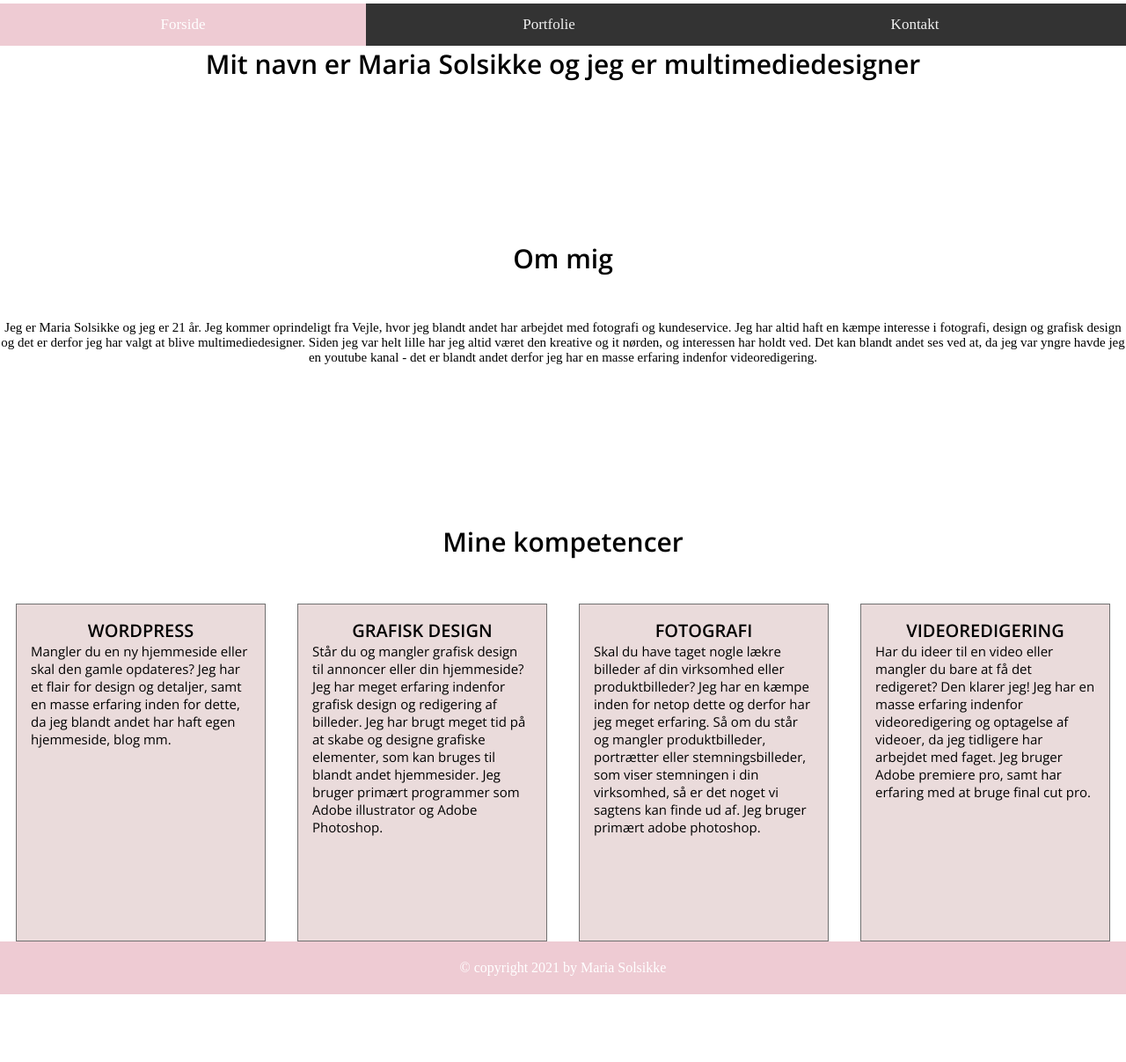
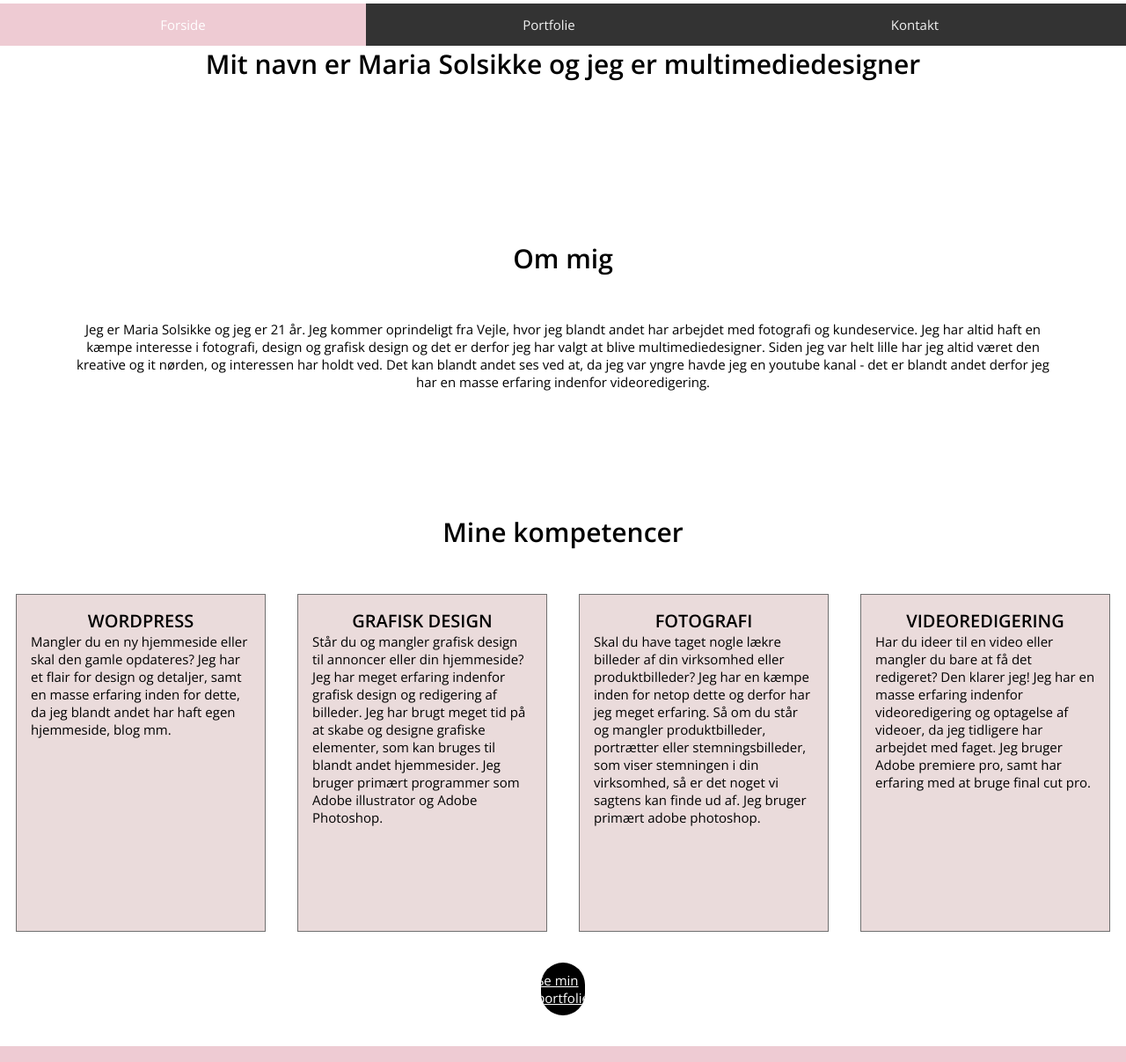
Before and after one commit to mariasolsikke/praesentationsportfolie, a plain HTML site: page index.html in a window 1280 px wide. Shown: the part 74-1281 px from the top of the page at 88% size. Before the commit the page ends 1204 px from the top, so only its background shows below. Drawn offline with nearby package versions, Linux system fonts and the light colour scheme.

Commit message:
Knap "se min portfolie" sat ind

```diff
--- a/index.html
+++ b/index.html
@@ -39,13 +39,13 @@
 
     <div>
       <p class="brodtekst"> Jeg er Maria Solsikke og jeg er 21 år. Jeg kommer oprindeligt fra Vejle, hvor jeg blandt andet har arbejdet med fotografi og kundeservice. Jeg har altid haft en kæmpe interesse i fotografi, design og grafisk design og det er derfor jeg har valgt at blive multimediedesigner. Siden jeg var helt lille har jeg altid været den kreative og it nørden, og interessen har holdt ved. Det kan blandt andet ses ved at, da jeg var yngre havde jeg en youtube kanal - det er blandt andet derfor jeg har en masse erfaring indenfor videoredigering.
-
       </p>
     </div>
 
     <div>
       <h2 class="minekompetencer"> Mine kompetencer </h2>
     </div>
+
   <div class="kompetencer">
 
 
@@ -69,7 +69,10 @@
     </div>
   </div>
 
-    <div>
+
+  <div class="knappen">
+      <a href="#" class="btn ">Se min portfolie</a>
+  </div>
 
   <div class="footer">
       <p> &copy; copyright 2021 by Maria Solsikke </p>
--- a/style.css
+++ b/style.css
@@ -25,7 +25,9 @@ padding: 0px;
   text-align: center;
   padding: 14px 16px;
   text-decoration: none;
-  font-size: 17px;
+  font-size: 15px;
+  font-family: "Open sans";
+  font-weight: 300;
   width: 30%;
 }
 /* styler links inden i navigation bar */
@@ -63,9 +65,13 @@ padding: 0px;
 }
 
 .brodtekst {
-    font-family: "Hiragino Sans";
+    font-family: "Open sans";
     font-size: 15px;
+    font-weight: 300;
     text-align: center;
+    border-radius: 30px;
+    margin-left: 75px;
+    margin-right: 75px;
 
 }
 
@@ -73,7 +79,7 @@ padding: 0px;
     font-family: 'Open Sans', sans-serif;
     text-align: center;
     font-size: 30px;
-    margin-top: 180px;
+    margin-top: 140px;
     margin-bottom: 50px;
 
 
@@ -85,17 +91,9 @@ padding: 0px;
   margin-top: 180px;
   margin-bottom: 50px;
 
+
 }
-.footer {
-  display: flex;
-  align-items: center;
-  justify-content: center;
-  height: 60px;
-  width: 100%;
-  background-color: #EECBD3;
-  color: white;
-  text-align: center;
-}
+
 .kompetencer {
   width: 100%;
   display: flex;
@@ -122,3 +120,35 @@ padding: 0px;
   font-weight: 300;
   font-size: 15px;
 }
+
+
+.btn {
+  display: flex;
+  flex-direction: column;
+  align-items: center;
+  align-content: center;
+  justify-content: space-around;
+  font-family: "Open Sans";
+  font-size: 15px;
+  font-weight: 300;
+  background-color: black;
+  color: white;
+  border-radius: 30px;
+  padding: 10px;
+  margin: 35px 615px 35px 615px;
+  background-position: right;
+  overflow: hidden;
+
+
+}
+
+.footer {
+  display: flex;
+  align-items: center;
+  justify-content: center;
+  height: 60px;
+  width: 100%;
+  background-color: #EECBD3;
+  color: white;
+  text-align: center;
+}
```
Also changed, not shown: illuatation1.png (added), 4 other files. Lines whose indentation alone changed are shown as unchanged.
